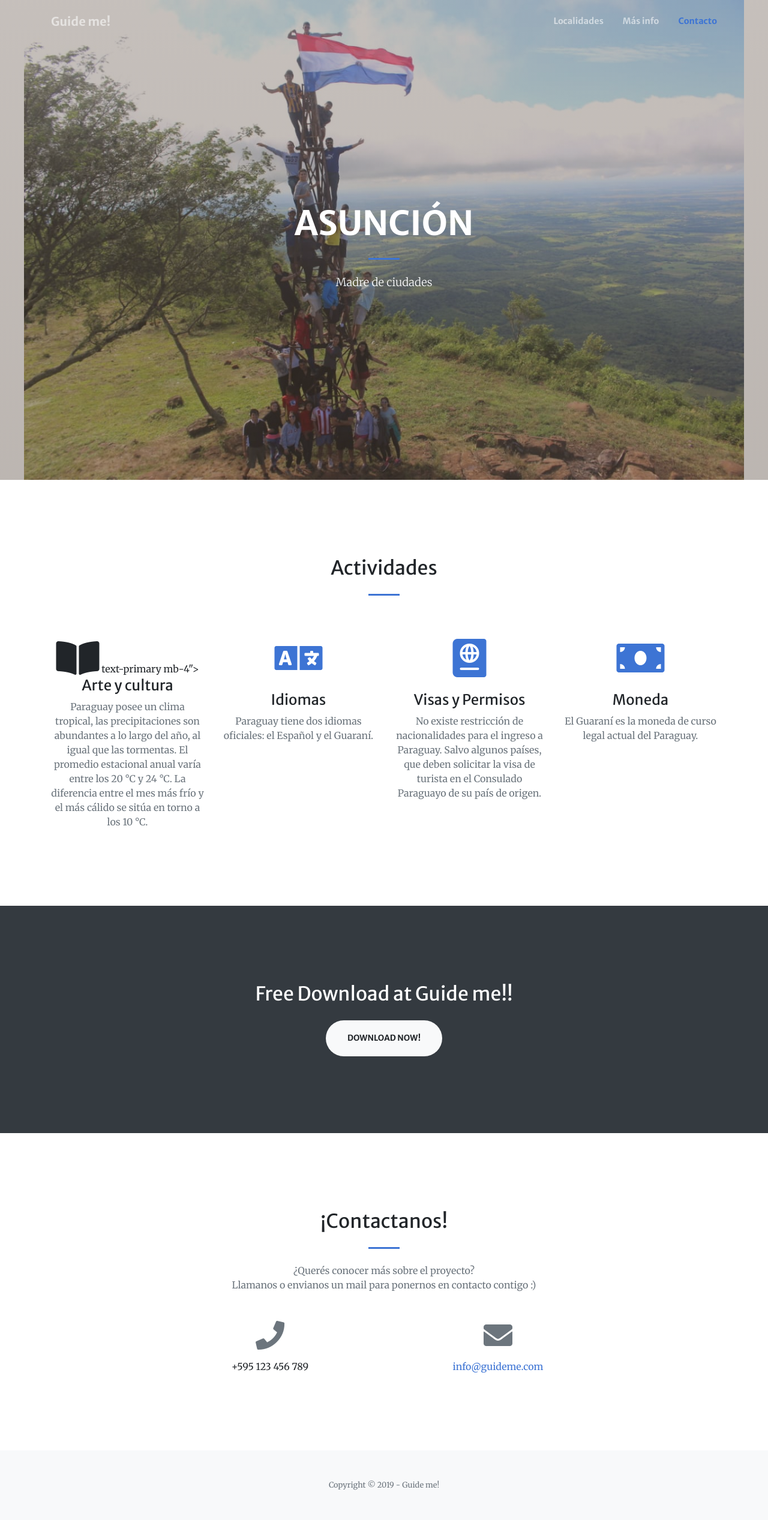
After one commit to WilliBobadilla/tourist-web-project, a Django app: template guiatour/templates/ciudadfinal.html in a window 1280 px wide. The commit adds this page. Shown: the whole page at 60% size. Run offline with Django 3.2, Linux system fonts and the light colour scheme; the template is opened without the code that fills it: values that come from a table or form of the project are taken from there, others are empty; data comes from the database, SQL or seed files in the repository; some libraries are stand-ins or nearby versions.

Commit message:
se add cambios

```diff
--- a/guiatour/templates/actividadfinal.html
+++ b/guiatour/templates/actividadfinal.html
@@ -8,7 +8,7 @@
   <meta name="description" content="">
   <meta name="author" content="">
 
-  <title>Resume - Start Bootstrap Theme</title>
+  <title></title>
 
   <!-- Font Awesome Icons -->
   <link href="/static/vendor/fontawesome-free/css/all.min.css" rel="stylesheet" type="text/css">
--- /dev/null
+++ b/guiatour/templates/ciudadfinal.html
@@ -0,0 +1,160 @@
+<!DOCTYPE html>
+<html lang="en">
+
+<head>
+
+  <meta charset="utf-8">
+  <meta name="viewport" content="width=device-width, initial-scale=1, shrink-to-fit=no">
+  <meta name="description" content="">
+  <meta name="author" content="">
+
+  <title>{{ciudad.titulo}}</title>
+
+  <!-- Font Awesome Icons -->
+  <link href="vendor/fontawesome-free/css/all.min.css" rel="stylesheet" type="text/css">
+
+  <!-- Google Fonts -->
+  <link href="https://fonts.googleapis.com/css?family=Merriweather+Sans:400,700" rel="stylesheet">
+  <link href='https://fonts.googleapis.com/css?family=Merriweather:400,300,300italic,400italic,700,700italic' rel='stylesheet' type='text/css'>
+
+  <!-- Plugin CSS -->
+  <link href="vendor/magnific-popup/magnific-popup.css" rel="stylesheet">
+
+  <!-- Theme CSS - Includes Bootstrap -->
+  <link href="css/creative.css" rel="stylesheet">
+
+
+
+</head>
+
+<body id="page-top">
+
+  <!-- Navigation -->
+  <nav class="navbar navbar-expand-lg navbar-light fixed-top py-3" id="mainNav">
+    <div class="container">
+      <a class="navbar-brand js-scroll-trigger" href="#page-top">Guide me!</a>
+      <button class="navbar-toggler navbar-toggler-right" type="button" data-toggle="collapse" data-target="#navbarResponsive" aria-controls="navbarResponsive" aria-expanded="false" aria-label="Toggle navigation">
+        <span class="navbar-toggler-icon"></span>
+      </button>
+      <div class="collapse navbar-collapse" id="navbarResponsive">
+        <ul class="navbar-nav ml-auto my-2 my-lg-0">
+          <li class="nav-item">
+            <a class="nav-link js-scroll-trigger" href="#portfolio">Localidades</a>
+          </li>
+          <li class="nav-item">
+            <a class="nav-link js-scroll-trigger" href="#services">Más info</a>
+          </li>
+          <li class="nav-item">
+            <a class="nav-link js-scroll-trigger" href="#contact">Contacto</a>
+          </li>
+        </ul>
+      </div>
+    </div>
+  </nav>
+
+  <!-- Masthead -->
+  <header class="masthead">
+    <div class="container h-100">
+      <div class="row h-100 align-items-center justify-content-center text-center">
+        <div class="col-lg-10 align-self-end">
+          <h1 class="text-uppercase text-white font-weight-bold">{{ciudad.titulo}}</h1>
+          <hr class="divider my-4">
+        </div>
+        <div class="col-lg-8 align-self-baseline">
+          <p class="text-white-75 font-weight-light mb-5">{{ciudad.descripcion}} </p>
+        </div>
+      </div>
+    </div>
+  </header>
+
+  <!-- Categories Section -->
+  <section class="page-section" id="services">
+    <div class="container">
+      <h2 class="text-center mt-0">Actividades</h2>
+      <hr class="divider my-4" style = "background-color: darkblue;">
+      <div class="row">
+        <div class="col-lg-3 col-md-6 text-center">
+          <div class="mt-5">
+            <i class="fas fa-4x fa-book-open"></i> text-primary mb-4"></i>
+            <h3 class="h4 mb-2">Arte y cultura</h3>
+            <p class="text-muted mb-0">Paraguay posee un clima tropical, las precipitaciones son abundantes a lo largo del año, al igual que las tormentas. El promedio estacional anual varía entre los 20 °C y 24 °C. La diferencia entre el mes más frío y el más cálido se sitúa en torno a los 10 °C.</p>
+          </div>
+        </div>
+        <div class="col-lg-3 col-md-6 text-center">
+          <div class="mt-5">
+            <i class="fas fa-4x fa-language text-primary mb-4"></i>
+            <h3 class="h4 mb-2">Idiomas</h3>
+            <p class="text-muted mb-0">Paraguay tiene dos idiomas oficiales: el Español y el Guaraní.</p>
+          </div>
+        </div>
+        <div class="col-lg-3 col-md-6 text-center">
+          <div class="mt-5">
+            <i class="fas fa-4x fa-passport text-primary mb-4"></i>
+            <h3 class="h4 mb-2">Visas y Permisos</h3>
+            <p class="text-muted mb-0">No existe restricción de nacionalidades para el ingreso a Paraguay. Salvo algunos países, que deben solicitar la visa de turista en el Consulado Paraguayo de su país de origen.</p>
+          </div>
+        </div>
+        <div class="col-lg-3 col-md-6 text-center">
+          <div class="mt-5">
+            <i class="fas fa-4x fa-money-bill text-primary mb-4"></i>
+            <h3 class="h4 mb-2">Moneda</h3>
+            <p class="text-muted mb-0">El Guaraní es la moneda de curso legal actual del Paraguay.</p>
+          </div>
+        </div>
+    </div>
+  </section>
+
+  <!-- Call to Action Section -->
+  <section class="page-section bg-dark text-white">
+    <div class="container text-center">
+      <h2 class="mb-4">Free Download at Guide me!!</h2>
+      <a class="btn btn-light btn-xl" href="https://startbootstrap.com/themes/creative/">Download Now!</a>
+    </div>
+  </section>
+
+  <!-- Contact Section -->
+  <section class="page-section" id="contact">
+    <div class="container">
+      <div class="row justify-content-center">
+        <div class="col-lg-8 text-center">
+          <h2 class="mt-0">¡Contactanos!</h2>
+          <hr class="divider my-4">
+          <p class="text-muted mb-5">¿Querés conocer más sobre el proyecto?<br>
+            Llamanos o envianos un mail para ponernos en contacto contigo :)</p>
+        </div>
+      </div>
+      <div class="row">
+        <div class="col-lg-4 ml-auto text-center">
+          <i class="fas fa-phone fa-3x mb-3 text-muted"></i>
+          <div>+595 123 456 789</div>
+        </div>
+        <div class="col-lg-4 mr-auto text-center">
+          <i class="fas fa-envelope fa-3x mb-3 text-muted"></i>
+          <!-- Make sure to change the email address in anchor text AND the link below! -->
+          <a class="d-block" href="mailto:contact@guideme.com">info@guideme.com</a>
+        </div>
+      </div>
+    </div>
+  </section>
+
+  <!-- Footer -->
+  <footer class="bg-light py-5">
+    <div class="container">
+      <div class="small text-center text-muted">Copyright &copy; 2019 - Guide me!</div>
+    </div>
+  </footer>
+
+  <!-- Bootstrap core JavaScript -->
+  <script src="vendor/jquery/jquery.min.js"></script>
+  <script src="vendor/bootstrap/js/bootstrap.bundle.min.js"></script>
+
+  <!-- Plugin JavaScript -->
+  <script src="vendor/jquery-easing/jquery.easing.min.js"></script>
+  <script src="vendor/magnific-popup/jquery.magnific-popup.min.js"></script>
+
+  <!-- Custom scripts for this template -->
+  <script src="js/creative.min.js"></script>
+
+</body>
+
+</html>
```
Also changed, not shown: guiatour/views.py (+7 -0 lines).
